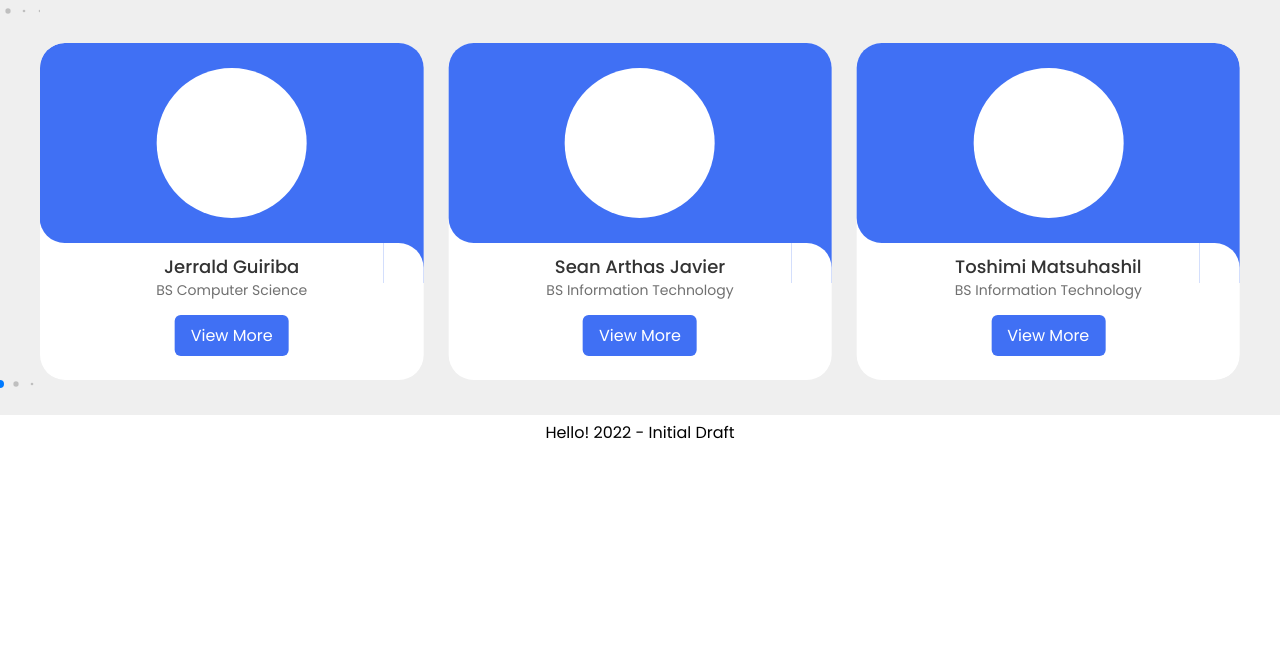
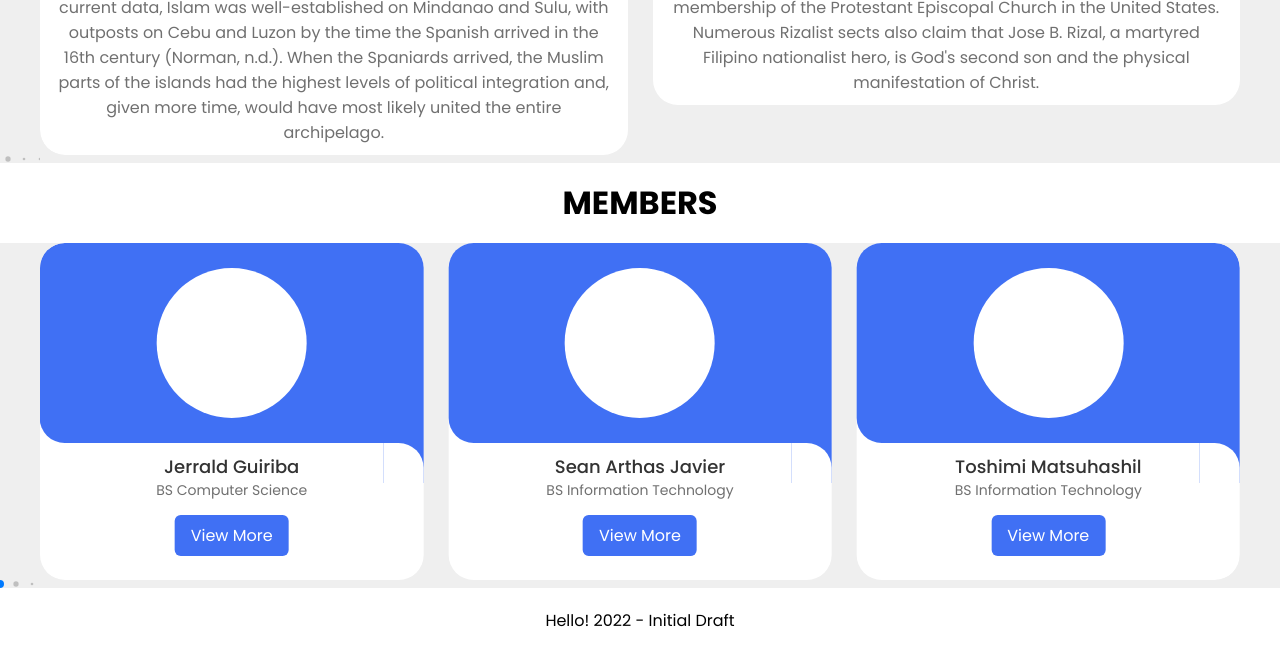
Before and after one commit to Jed556/Philippine-Christianity, a plain HTML site: page index.html in a window 1280 px wide. Shown: the part 2926-3575 px from the top of the page. Before the commit the page ends 3405 px from the top, so only its background shows below. Drawn offline with Linux system fonts and the light colour scheme.

Commit message:
Minor adjustments

```diff
--- a/css/history.css
+++ b/css/history.css
@@ -1,6 +1,6 @@
 /* HISTORY CARD CONTENT */
 .history {
-    min-height: 70vh;
+    min-height: 125vh;
     display: flex;
     align-items: center;
     justify-content: center;
@@ -10,7 +10,7 @@
 .history-container {
     max-width: 1700px;
     width: 100%;
-    padding: 40px 0;
+    padding: 40px 10px;
 }
 
 .history-content {
@@ -74,13 +74,14 @@
     height: 100%;
     width: 100%;
     object-fit: cover;
+    border-radius: 25px 25px 0 0;
 }
 
 .history .title {
     font-size: 2em;
     font-weight: 0.5em;
     color: #333;
-    padding: 0,20px;
+    padding: 0, 20px;
 }
 
 .history .info {
--- a/css/members.css
+++ b/css/members.css
@@ -1,6 +1,6 @@
 /* MEMBER CARD CONTENT */
 .members {
-    min-height: 50vh;
+    min-height: 42vh;
     display: flex;
     align-items: center;
     justify-content: center;
@@ -10,7 +10,7 @@
 .members-container {
     max-width: 1700px;
     width: 100%;
-    padding: 40px 0;
+    padding: 40px 10px;
 }
 
 .members-content {
--- a/css/style.css
+++ b/css/style.css
@@ -110,6 +110,25 @@ header ul li a:active {
     color: #000000;
 }
 
+
+/* MEMBERS */
+.members-title {
+    height: 10vh;
+    width: 100%;
+    top: 0;
+    left: 0;
+    display: flex;
+    align-items: center;
+    justify-content: center;
+    background: #ffffff;
+}
+
+.members-title h2 {
+    text-align: center;
+    font-size: 2em;
+}
+
+
 footer {
     display: flex;
     justify-content: center;
@@ -123,7 +142,6 @@ footer {
 footer p {
     top: 0;
     text-align: center;
-    margin-bottom: 30px;
 }
 
 /* DYNAMIC */
--- a/index.html
+++ b/index.html
@@ -13,6 +13,7 @@
 <body>
     <!-- NAVIGATION BAR -->
     <header>
+        <meta name="viewport" content="width=device-width, initial-scale=1.0">
         <a href="#" , class="logo">Christianity PH</a>
         <ul>
             <li><a href="#religion">Religion</a></li>
@@ -187,6 +188,10 @@
         </div>
     </div>
 
+    <div class="members-title" id="members">
+        <h2>MEMBERS</h2>
+    </div>
+
     <div class="members">
         <div class="members-container swiper">
             <div class="members-content">
--- a/javascript/swiper.js
+++ b/javascript/swiper.js
@@ -13,6 +13,14 @@ var historySwiper = new Swiper(".history-content", {
     navigation: {
         nextEl: ".swiper-button-next-history",
         prevEl: ".swiper-button-prev-history",
+    },
+    breakpoints: {
+        0: {
+            slidesPerView: 1,
+        },
+        520: {
+            slidesPerView: 2,
+        }
     },
 });
 
```
